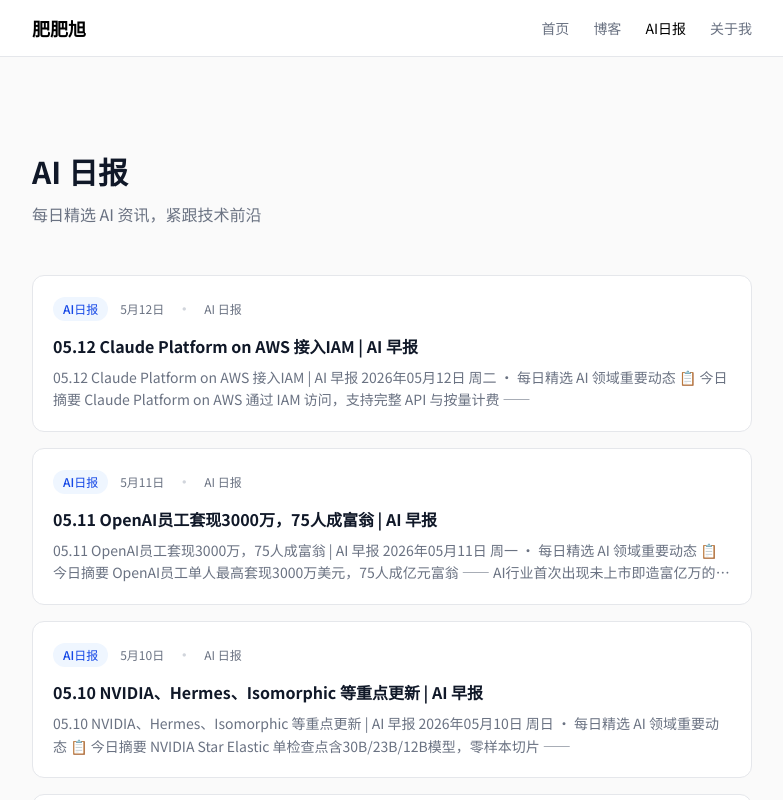
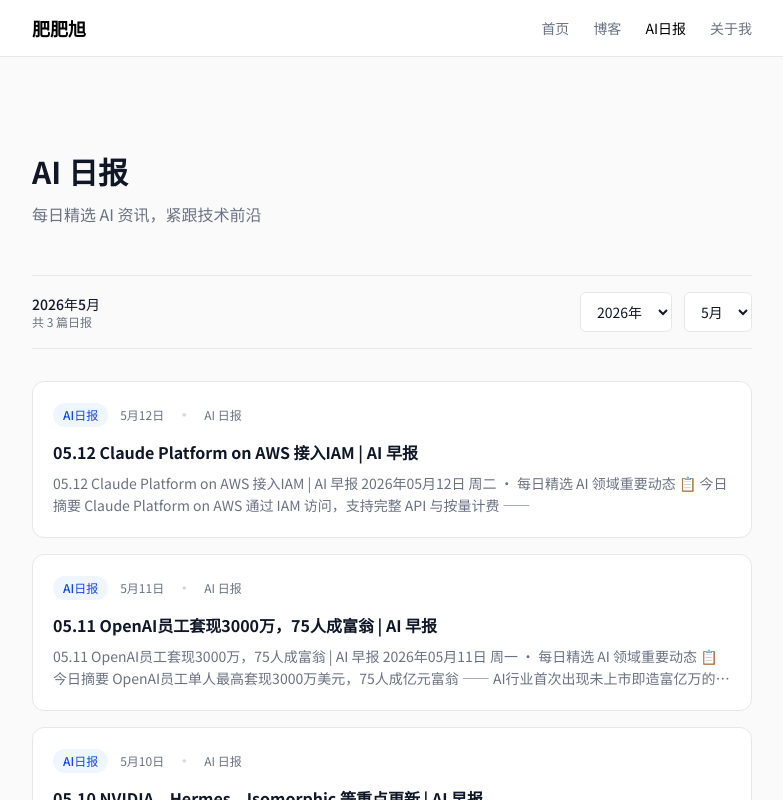
Before and after one commit to Lrcx/feifeixu-blog, a Next.js app: page /ai-daily-report in a window 1280 px wide. Shown: the top 800 px of the page, without its empty margins (248-1031 px from the left). Built offline with nearby package versions, Linux system fonts and the light colour scheme.

Commit message:
add year and month filters to daily reports

```diff
--- a/app/ai-daily-report/DailyPageClient.tsx
+++ b/app/ai-daily-report/DailyPageClient.tsx
@@ -1,5 +1,6 @@
 "use client";
 
+import { useState } from "react";
 import { motion } from "framer-motion";
 import Link from "next/link";
 import { Header, Footer, Container } from "@/components/layout/header";
@@ -10,7 +11,49 @@
   return `${d.getMonth() + 1}月${d.getDate()}日`;
 }
 
+function getDateParts(date: string) {
+  const d = new Date(date);
+  return {
+    year: String(d.getFullYear()),
+    month: String(d.getMonth() + 1).padStart(2, "0"),
+  };
+}
+
 export default function DailyPageClient({ items }: { items: DailyItem[] }) {
+  const latest = items[0] ? getDateParts(items[0].frontmatter.date) : null;
+  const [selectedYear, setSelectedYear] = useState(latest?.year ?? "");
+  const [selectedMonth, setSelectedMonth] = useState(latest?.month ?? "");
+
+  const years = Array.from(
+    new Set(items.map((item) => getDateParts(item.frontmatter.date).year))
+  );
+
+  const months = Array.from(
+    new Set(
+      items
+        .filter((item) => getDateParts(item.frontmatter.date).year === selectedYear)
+        .map((item) => getDateParts(item.frontmatter.date).month)
+    )
+  ).sort((a, b) => Number(b) - Number(a));
+
+  const filteredItems = items.filter((item) => {
+    const { year, month } = getDateParts(item.frontmatter.date);
+    return year === selectedYear && month === selectedMonth;
+  });
+
+  function handleYearChange(year: string) {
+    const nextMonths = Array.from(
+      new Set(
+        items
+          .filter((item) => getDateParts(item.frontmatter.date).year === year)
+          .map((item) => getDateParts(item.frontmatter.date).month)
+      )
+    ).sort((a, b) => Number(b) - Number(a));
+
+    setSelectedYear(year);
+    setSelectedMonth(nextMonths[0] ?? "");
+  }
+
   return (
     <div className="min-h-screen flex flex-col bg-[#FAFAFA]">
       <Header />
@@ -28,8 +71,55 @@
             </p>
           </motion.div>
 
+          <div className="mb-8 flex flex-col gap-3 border-y border-gray-200 py-4 sm:flex-row sm:items-center sm:justify-between">
+            <div>
+              <p className="text-sm font-medium text-gray-900">
+                {selectedYear && selectedMonth
+                  ? `${selectedYear}年${Number(selectedMonth)}月`
+                  : "暂无可筛选日报"}
+              </p>
+              <p className="text-xs text-gray-500">
+                共 {filteredItems.length} 篇日报
+              </p>
+            </div>
+
+            <div className="flex gap-3">
+              <label className="sr-only" htmlFor="daily-year">
+                年份
+              </label>
+              <select
+                id="daily-year"
+                value={selectedYear}
+                onChange={(event) => handleYearChange(event.target.value)}
+                className="h-10 rounded-md border border-gray-200 bg-white px-3 text-sm text-gray-900 outline-none transition-colors hover:border-gray-300 focus:border-blue-500"
+              >
+                {years.map((year) => (
+                  <option key={year} value={year}>
+                    {year}年
+                  </option>
+                ))}
+              </select>
+
+              <label className="sr-only" htmlFor="daily-month">
+                月份
+              </label>
+              <select
+                id="daily-month"
+                value={selectedMonth}
+                onChange={(event) => setSelectedMonth(event.target.value)}
+                className="h-10 rounded-md border border-gray-200 bg-white px-3 text-sm text-gray-900 outline-none transition-colors hover:border-gray-300 focus:border-blue-500"
+              >
+                {months.map((month) => (
+                  <option key={month} value={month}>
+                    {Number(month)}月
+                  </option>
+                ))}
+              </select>
+            </div>
+          </div>
+
           <div className="grid gap-4">
-            {items.map((item, i) => (
+            {filteredItems.map((item, i) => (
               <motion.article
                 key={item.slug}
                 initial={{ opacity: 0, y: 10 }}
@@ -61,7 +151,7 @@
             ))}
           </div>
 
-          {items.length === 0 && (
+          {filteredItems.length === 0 && (
             <div className="text-center py-16">
               <p className="text-gray-500">暂无日报内容</p>
             </div>
```
